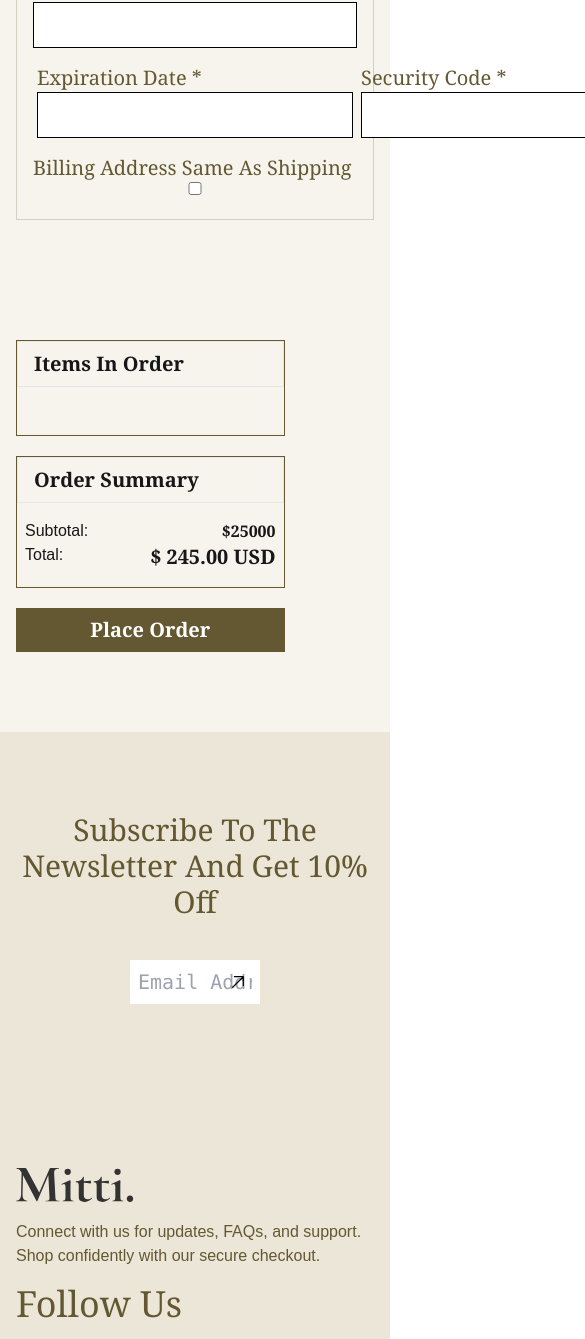
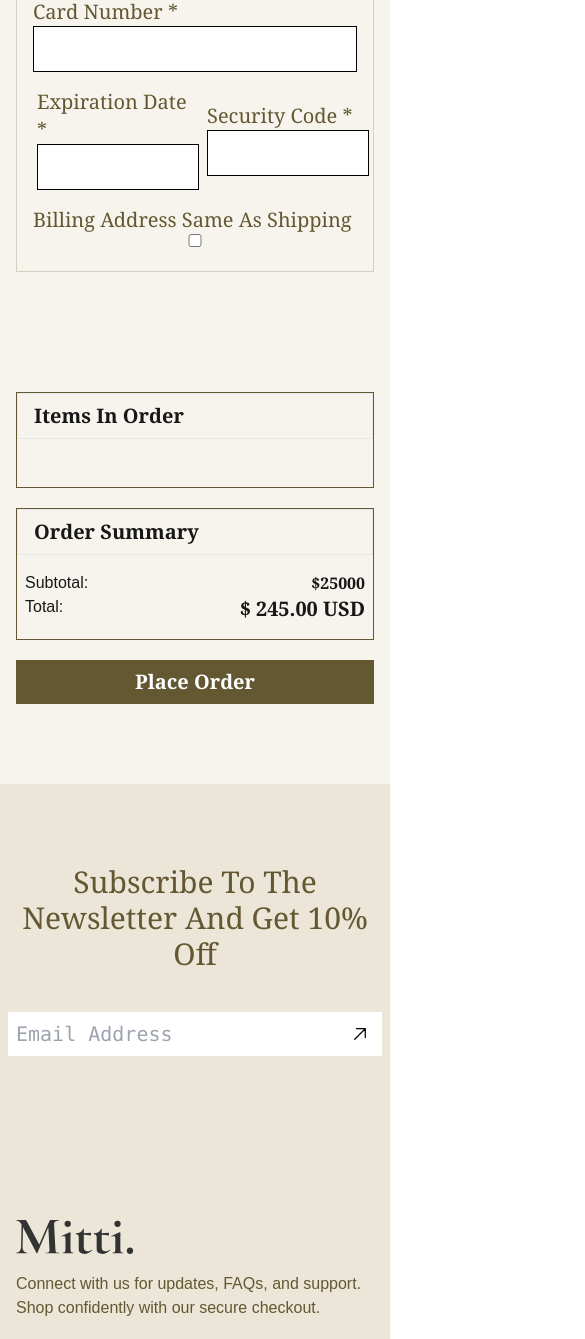
Before and after one commit to Yagya-Adh/Mitti, a Next.js app: page /checkout in a window 390 px wide. Shown: the part 1625-2964 px from the top of the page, 585 px wide, since content can reach past the window. Built offline with nearby package versions, Linux system fonts and the light colour scheme.

Commit message:
save change with responsive footer and checkout page

```diff
--- a/app/checkout/page.tsx
+++ b/app/checkout/page.tsx
@@ -21,8 +21,8 @@ const CheckOut = () => {
             <PaymentInformation />
           </div>
 
-          <div className="py-10 relative h-full">
-            <div className="flex flex-col justify-end sticky top-20 w-3/4">
+          <div className="py-10 relative h-full flex flex-col">
+            <div className="flex flex-col justify-center sticky top-20 md:w-2/3">
               <ItemOrder />
               <OrderSummary />
               <Button variant="button-default" buttonName="Place Order" />
--- a/app/components/checkout/PaymentInformation.tsx
+++ b/app/components/checkout/PaymentInformation.tsx
@@ -17,7 +17,7 @@ const PaymentInformation = () => {
         </div>
 
         <div className="flex items-center">
-          <div className="flex flex-col py-2 mx-1">
+          <div className="flex flex-col py-2 mx-1 w-3/6">
             <label htmlFor=""> Expiration Date *</label>
             <input
               className="focus:outline-none border border-black p-2"
@@ -25,7 +25,7 @@ const PaymentInformation = () => {
             />
           </div>
 
-          <div className="flex flex-col py-2 mx-1">
+          <div className="flex flex-col py-2 mx-1 w-3/6">
             <label htmlFor="">Security Code *</label>
             <input
               className="focus:outline-none border border-black p-2"
--- a/app/components/checkout/ShippingAddress.tsx
+++ b/app/components/checkout/ShippingAddress.tsx
@@ -27,21 +27,21 @@ const ShippingAddress = () => {
         </div>
 
         <div className="flex items-center justify-between">
-          <div className="flex flex-col py-2 w-1/2">
+          <div className="flex flex-col py-2 w-2/6 md:w-[223px]">
             <label htmlFor="">City *</label>
             <input
               className="focus:outline-none border border-black p-2"
               type="text"
             />
           </div>
-          <div className="flex flex-col py-2 w-1/2">
+          <div className="flex flex-col py-2 w-2/6 md:w-[223px]">
             <label htmlFor="">State/Province</label>
             <input
               className="focus:outline-none border border-black p-2"
               type="text"
             />
           </div>
-          <div className="flex flex-col py-2 w-1/2">
+          <div className="flex flex-col py-2 w-2/6 md:w-[223px]">
             <label htmlFor="">Zip/Postal Code *</label>
             <input
               className="focus:outline-none border border-black p-2"
--- a/app/components/footer/Footer.tsx
+++ b/app/components/footer/Footer.tsx
@@ -30,12 +30,12 @@ export default Footer;
 
 const FooterTopBar = () => {
   return (
-    <div className="flex flex-col justify-center items-center py-20">
+    <div className="flex flex-col justify-center items-center py-20 px-2">
       <h2 className="font-serif text-3xl max-w-sm text-center capitalize">
         Subscribe to the newsletter and get 10% off
       </h2>
 
-      <div className="flex items-center w-1/3 justify-center relative py-10">
+      <div className="flex items-center w-full md:w-1/3 justify-center relative py-10">
         <input
           type="text"
           placeholder="Email Address"
```
